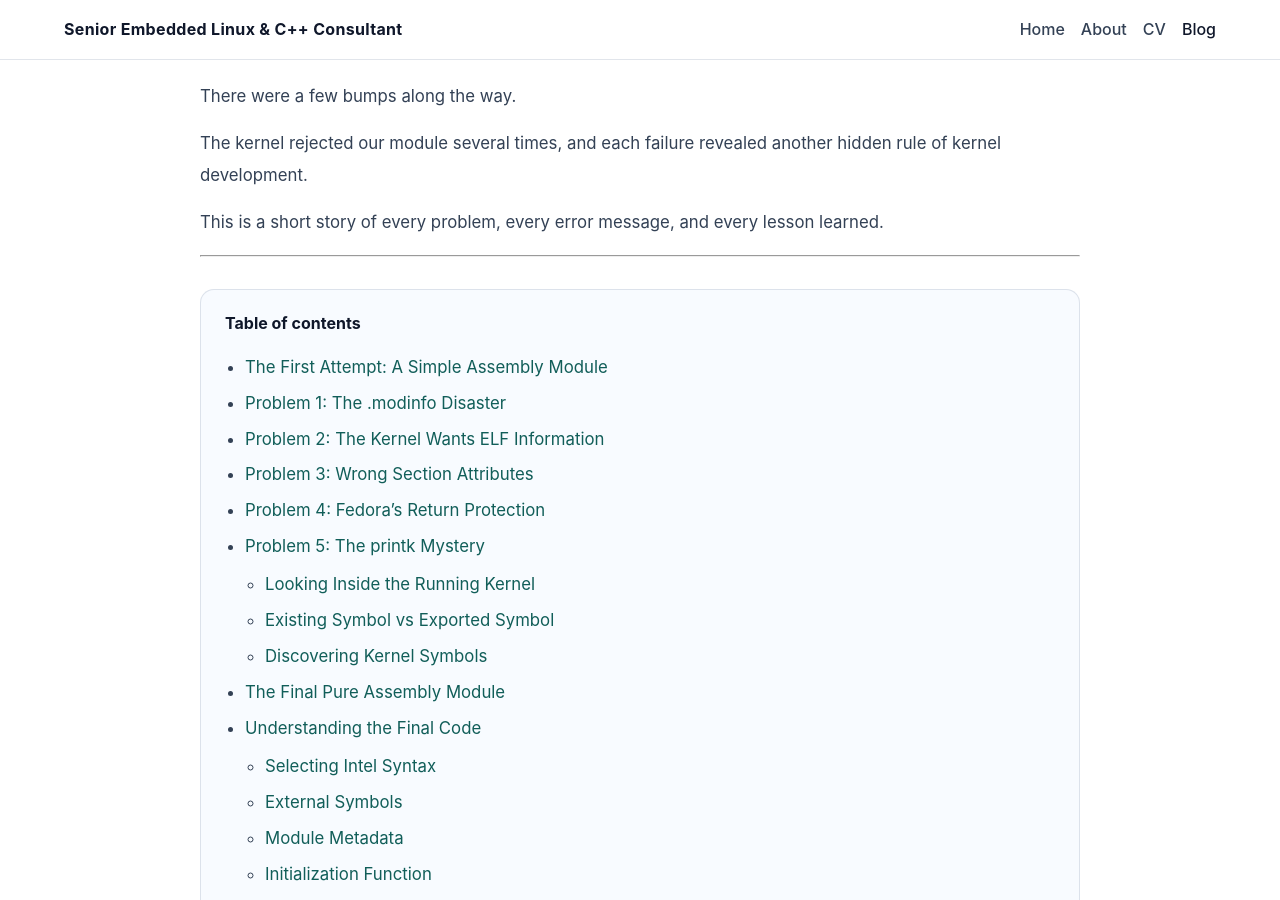
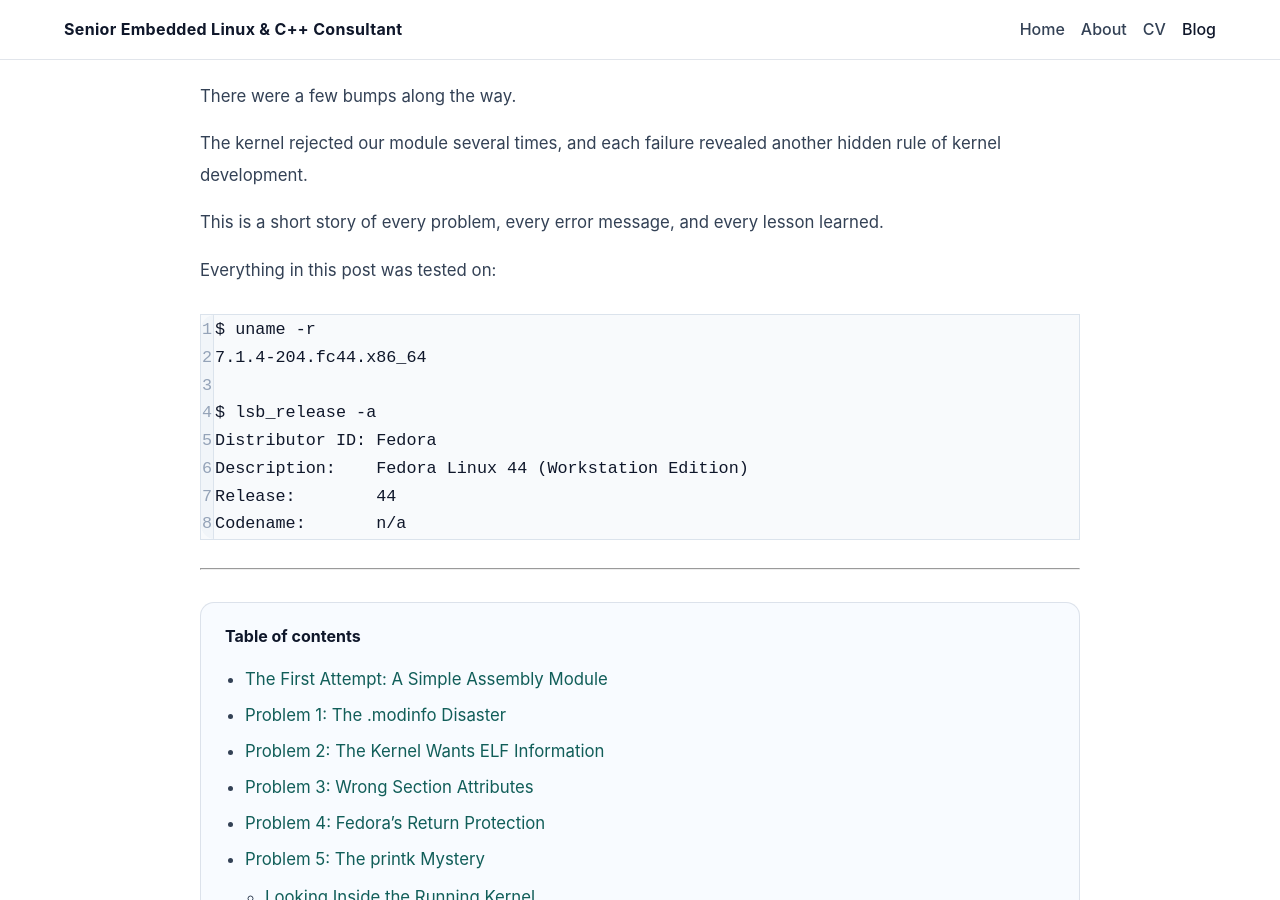
Before and after one commit to daniel-petrovic/daniel-petrovic.github.io, a Jekyll site: the page built from _posts/2026-07-28-building-linux-kernel-module-pure-x86-assembly.md, in a window 1280 px wide and 900 px high, scrolled down 947 px. Built offline with Jekyll 4.4.1, drawn with Linux system fonts in a browser that asks for light colours.

Commit message:
Add environment info to blog post

````diff
--- a/_posts/2026-07-28-building-linux-kernel-module-pure-x86-assembly.md
+++ b/_posts/2026-07-28-building-linux-kernel-module-pure-x86-assembly.md
@@ -37,6 +37,19 @@ There were a few bumps along the way.
 The kernel rejected our module several times, and each failure revealed another hidden rule of kernel development.
 
 This is a short story of every problem, every error message, and every lesson learned.
+
+Everything in this post was tested on:
+
+```
+$ uname -r
+7.1.4-204.fc44.x86_64
+
+$ lsb_release -a
+Distributor ID: Fedora
+Description:    Fedora Linux 44 (Workstation Edition)
+Release:        44
+Codename:       n/a
+```
 
 ---
 
````
